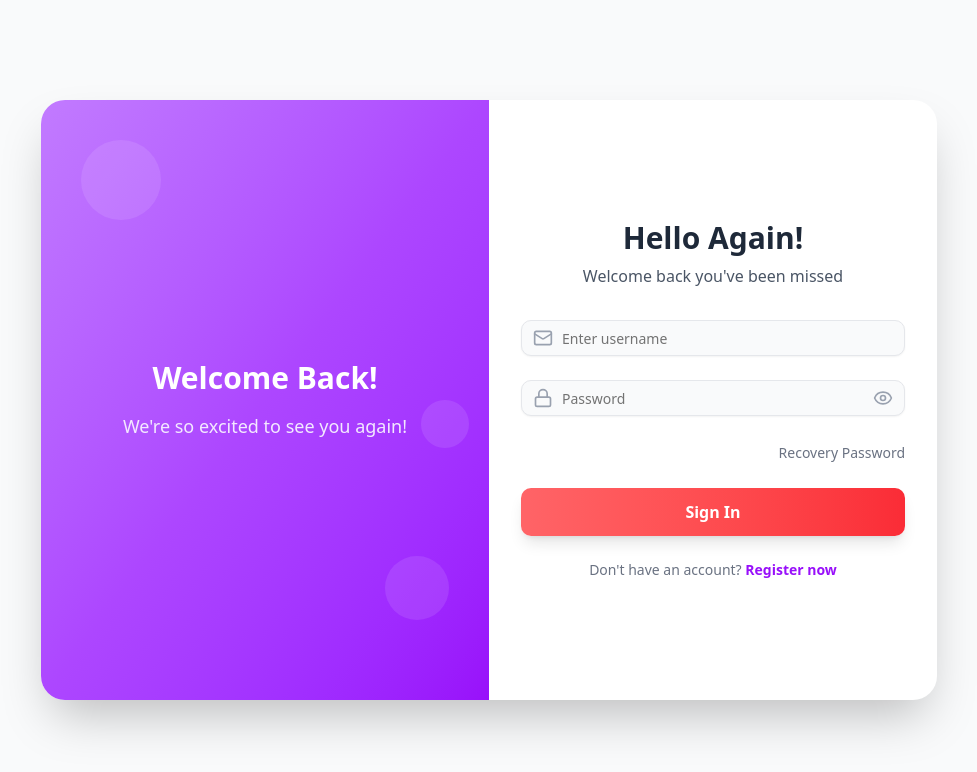
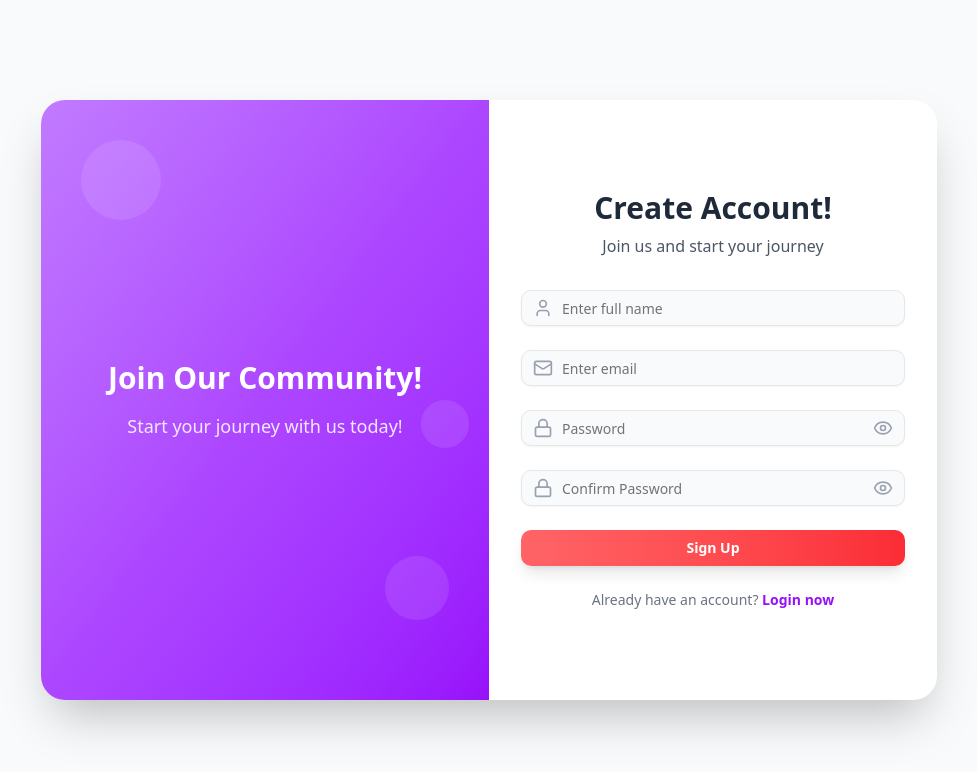
Before and after one commit to Tech-Nest-Hub/KGarney-frontend, a React (Vite) app: page /register in a window 1280 px wide. Shown: the top 772 px of the page, without its empty margins (151-1128 px from the left). Built offline with nearby package versions, Linux system fonts and the light colour scheme; no server answers.

Commit message:
dome with ai tried to understand halka bhuje

```diff
--- a/src/App.tsx
+++ b/src/App.tsx
@@ -1,13 +1,14 @@
+import { BrowserRouter as Router, Routes, Route } from "react-router-dom"
 import AuthContainer from "./features/auth/components/AuthContainer"
 
-const App = () => {
-  return (
-    <div>
-      <div className="App">
-        <AuthContainer />
-      </div>
-    </div>
-  )
-}
+const App = () => (
+  <Router>
+    <Routes>
+      <Route path="/login" element={<AuthContainer />} />
+      <Route path="/register" element={<AuthContainer />} />
+      {/* Optional: redirect "/" to "/login" */}
+    </Routes>
+  </Router>
+)
 
 export default App
--- a/src/features/auth/components/AuthContainer.tsx
+++ b/src/features/auth/components/AuthContainer.tsx
@@ -1,15 +1,32 @@
 "use client"
 
 import type React from "react"
-import { useState } from "react"
+import { useState, useEffect } from "react"
+import { useNavigate, useLocation } from "react-router-dom"
 import type { AuthMode } from "../types/types"
 import LoginForm from "../pages/LoginPage"
 import RegisterForm from "../pages/RegisterPage"
 import IllustrationPanel from "./IllustrationPanel"
 
 const AuthContainer: React.FC = () => {
+
+  const navigate = useNavigate()
+  const location = useLocation()
+
+   const getAuthModeFromPath = (): AuthMode => {
+    if (location.pathname === "/register") return "register"
+    return "login" // default to login for anything else
+  }
+
   const [authMode, setAuthMode] = useState<AuthMode>("login")
   const [isTransitioning, setIsTransitioning] = useState(false)
+
+    useEffect(() => {
+    const mode = getAuthModeFromPath()
+    if (mode !== authMode) {
+      setAuthMode(mode)
+    }
+  }, [location.pathname])
 
   const handleModeChange = (newMode: AuthMode) => {
     if (newMode === authMode) return
@@ -18,6 +35,7 @@ const AuthContainer: React.FC = () => {
     setTimeout(() => {
       setAuthMode(newMode)
       setIsTransitioning(false)
+         navigate(newMode === "login" ? "/login" : "/register", { replace: true })
     }, 150)
   }
 
```
